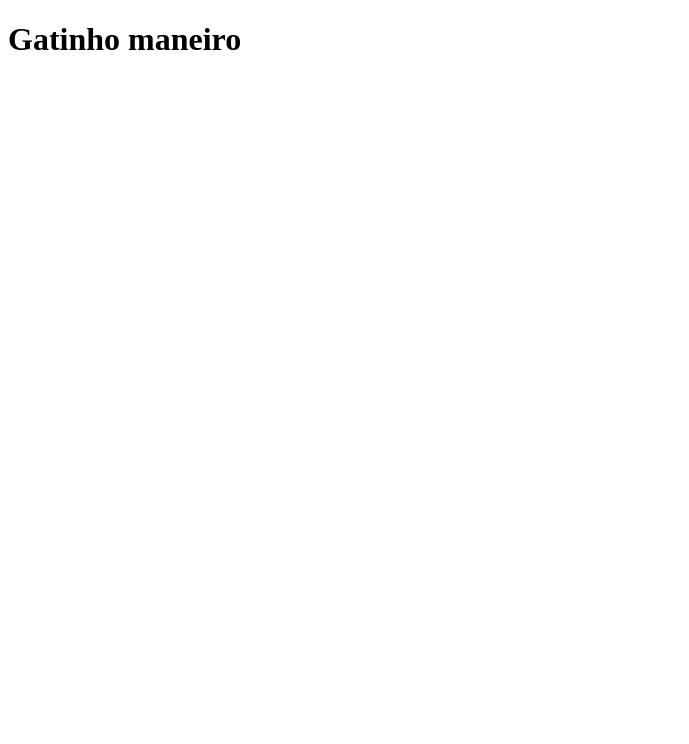
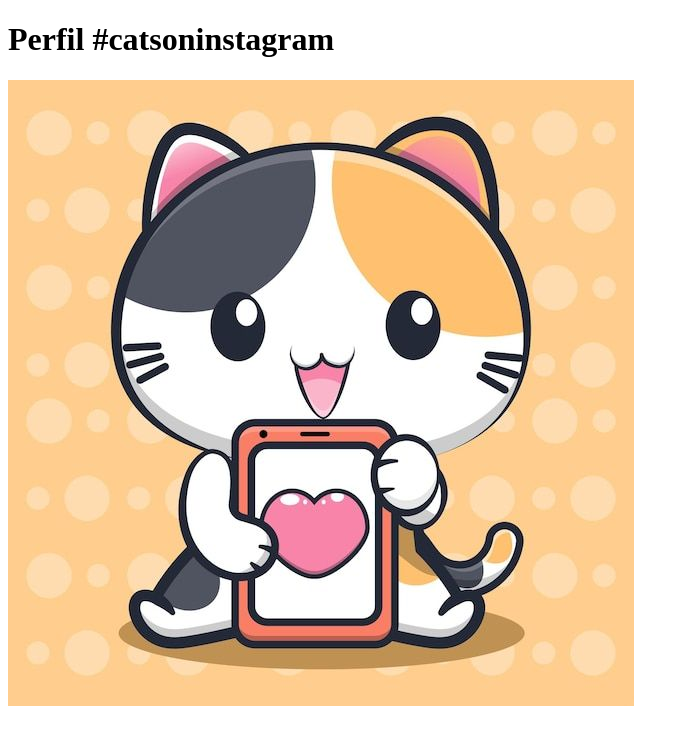
Before and after one commit to PuriNakayama/curso-git-e-github, a plain HTML site: page Exercicio/index.html in a window 1280 px wide. Shown: the whole page, without its empty margins (0-689 px from the left). Drawn offline with Linux system fonts and the light colour scheme.

Commit message:
adicionando imagem

```diff
--- a/Exercicio/index.html
+++ b/Exercicio/index.html
@@ -1,8 +1,11 @@
 <!DOCTYPE html>
-<html lang="pt-br"><head>
-    <title>Icat</title>
-    <meta charset="utf-8">
-</head>
-<body>
-    <h1>Gatinho maneiro </h1>
-</body></html
+<html lang="pt-br">
+    <head>
+        <title>Fanpage de Gatinhos</title>
+         <meta charset="utf-8">
+    </head>
+    <body>
+    <h1>Perfil #catsoninstagram</h1>
+    <img src="img/gatinha.jpg" />
+    </body>
+</html>
```
Also changed, not shown: Exercicio/img/gatinha.jpg (renamed from Exercicio/Imagens/gatinha.jpg).
